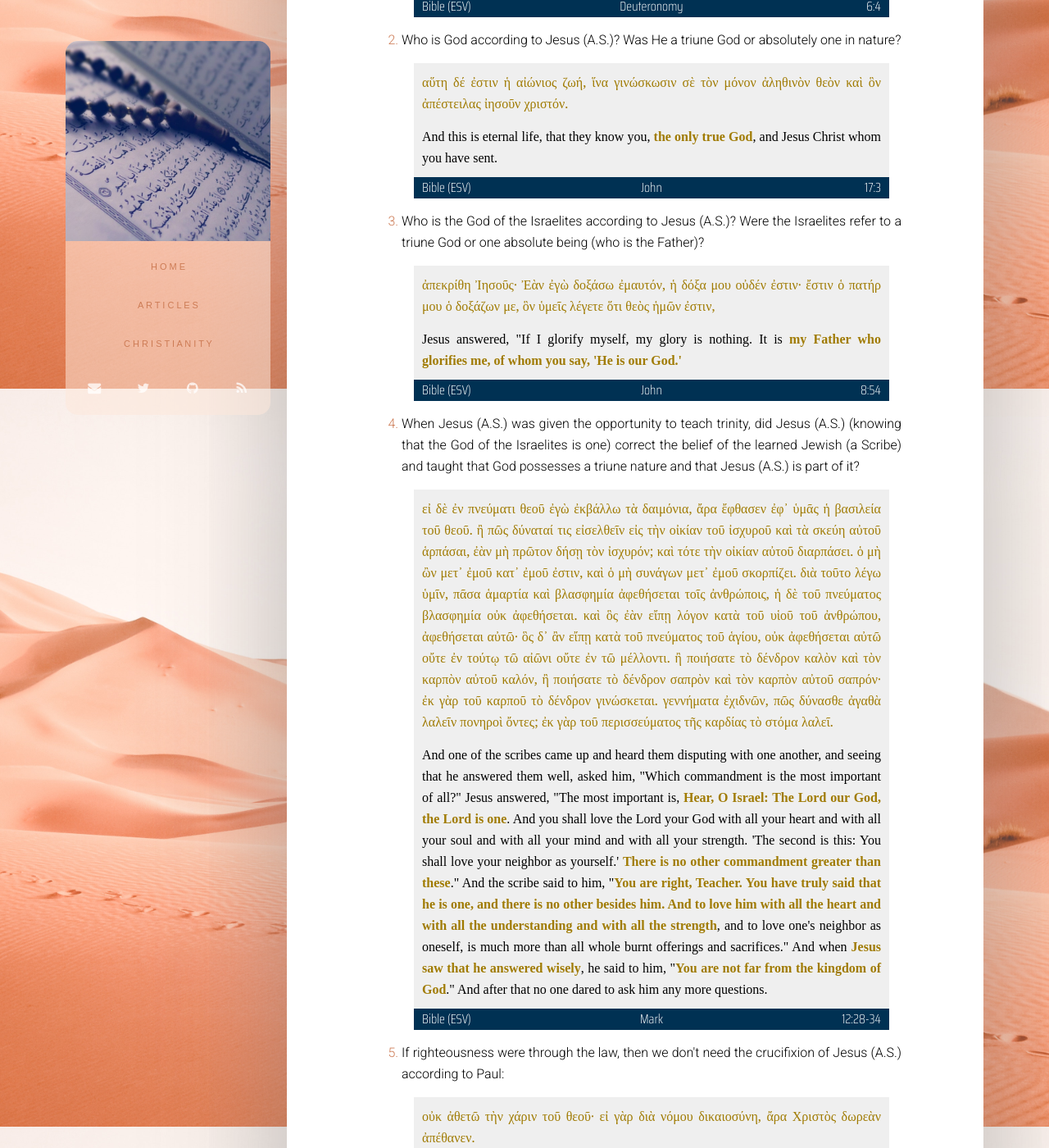
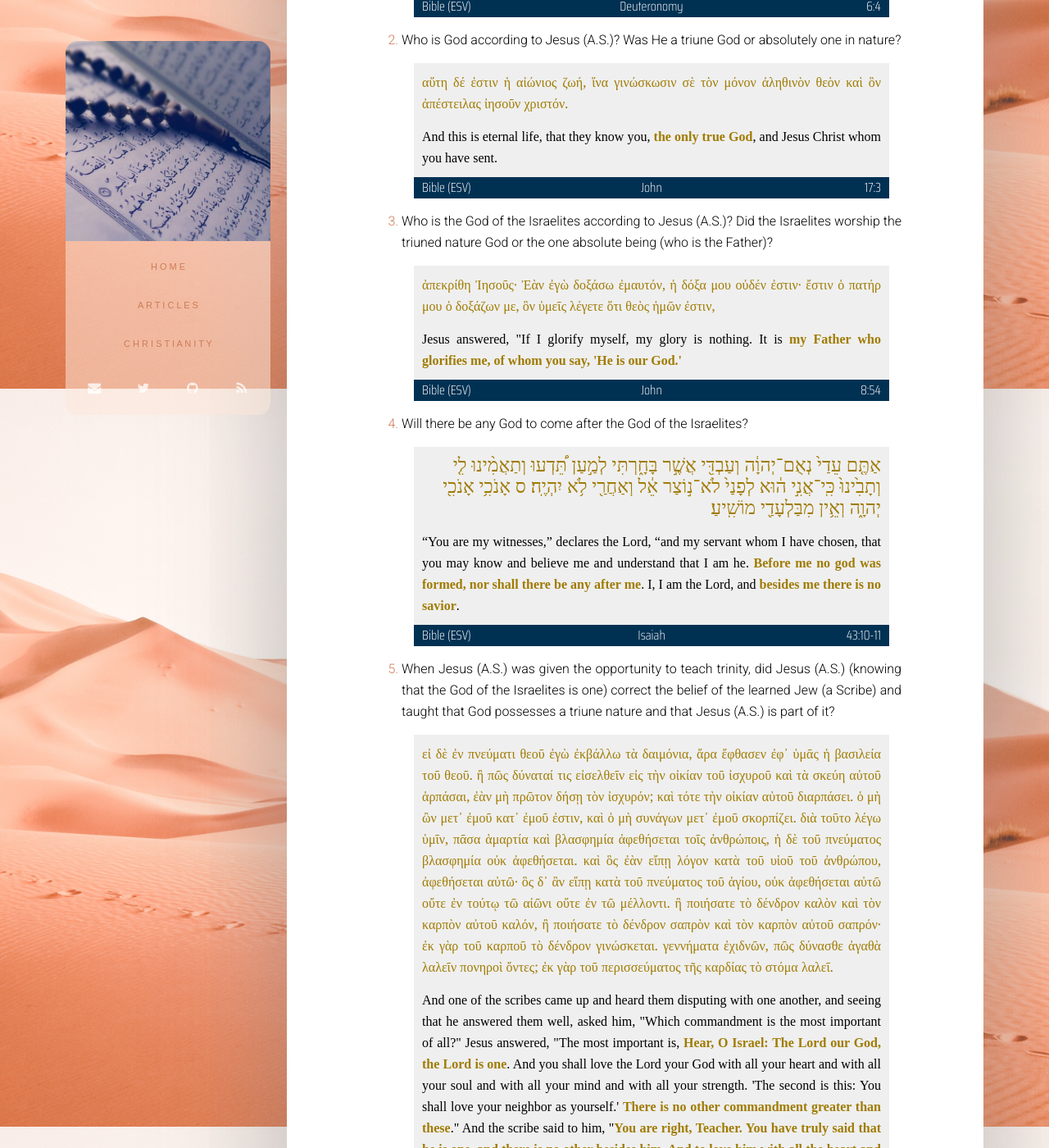
Before and after one commit to learn-islam/learn-islam.github.io, a Jekyll site: the page built from pages/christianity/questions-trinity.md, in a window 1280 px wide and 1400 px high, scrolled down 426 px. Shown: the whole window at 82% size. Built offline with Jekyll 4.4.1, drawn with Linux system fonts in a browser that asks for light colours; nearby versions of some CDN libraries; some web fonts are replaced; some of the changed text lies outside the part shown.

Commit message:
added one more question, and updated other questions.

```diff
--- a/pages/christianity/questions-trinity.md
+++ b/pages/christianity/questions-trinity.md
@@ -63,7 +63,7 @@ title: Trinity
         </li>
         <li>
             <span>
-                Who is the God of the Israelites according to Jesus (A.S.)? Were the Israelites refer to a triune God or one absolute being (who is the Father)?
+                Who is the God of the Israelites according to Jesus (A.S.)? Did the Israelites worship the triuned nature God or the one absolute being (who is the Father)?
                 <div class="bible-wrapper">
                     <div class="bible-verse">
                         <div class="bible">
@@ -83,7 +83,35 @@ title: Trinity
         </li>
         <li>
             <span>
-                When Jesus (A.S.) was given the opportunity to teach trinity, did Jesus (A.S.) (knowing that the God of the Israelites is one) correct the belief of the learned Jewish (a Scribe) and taught that God possesses a triune nature and that Jesus (A.S.) is part of it?
+                Will there be any God to come after the God of the Israelites?
+                <div class="bible-wrapper">
+                    <div class="bible-verse">
+                        <div class="bible-hebrew">
+                            אַתֶּ֤ם עֵדַי֙ נְאֻם־יְהוָ֔ה וְעַבְדִּ֖י אֲשֶׁ֣ר בָּחָ֑רְתִּי לְמַ֣עַן תֵּ֠דְעוּ וְתַאֲמִ֨ינוּ לִ֤י וְתָבִ֙ינוּ֙ כִּֽי־אֲנִ֣י ה֔וּא לְפָנַי֙ לֹא־נ֣וֹצַר אֵ֔ל וְאַחֲרַ֖י לֹ֥א יִהְיֶֽה׃ ס
+                            אָנֹכִ֥י אָנֹכִ֖י יְהוָ֑ה וְאֵ֥ין מִבַּלְעָדַ֖י מוֹשִֽׁיעַ׃
+                        </div>
+                        <div class="translation">
+                            “You are my witnesses,” declares the Lord,
+                            “and my servant whom I have chosen,
+                            that you may know and believe me
+                            and understand that I am he.
+                            <span class="emphasize">Before me no god was formed,
+                            nor shall there be any after me</span>.
+                            I, I am the Lord,
+                            and <span class="emphasize">besides me there is no savior</span>.
+                        </div>
+                    </div>
+                    <div class="bible-verse-no">
+                        <div class="book">Bible (ESV)</div>
+                        <div class="chapter">Isaiah</div>
+                        <div class="chapter-verse">43:10-11</div>
+                    </div>
+                </div>
+            </span>
+        </li>
+        <li>
+            <span>
+                When Jesus (A.S.) was given the opportunity to teach trinity, did Jesus (A.S.) (knowing that the God of the Israelites is one) correct the belief of the learned Jew (a Scribe) and taught that God possesses a triune nature and that Jesus (A.S.) is part of it?
                 <div class="bible-wrapper">
                     <div class="bible-verse">
                         <div class="bible">
@@ -103,7 +131,7 @@ title: Trinity
         </li>
         <li>
             <span>
-                If righteousness were through the law, then we don't need the crucifixion of Jesus (A.S.) according to Paul:
+                If righteousness were through the law, then we don't need the Crucifixion of Jesus (A.S.) according to Paul:
                 <div class="bible-wrapper">
                     <div class="bible-verse">
                         <div class="bible">
```
Also changed, not shown: other parts of pages/christianity/questions-trinity.md (+1 -1 lines).
